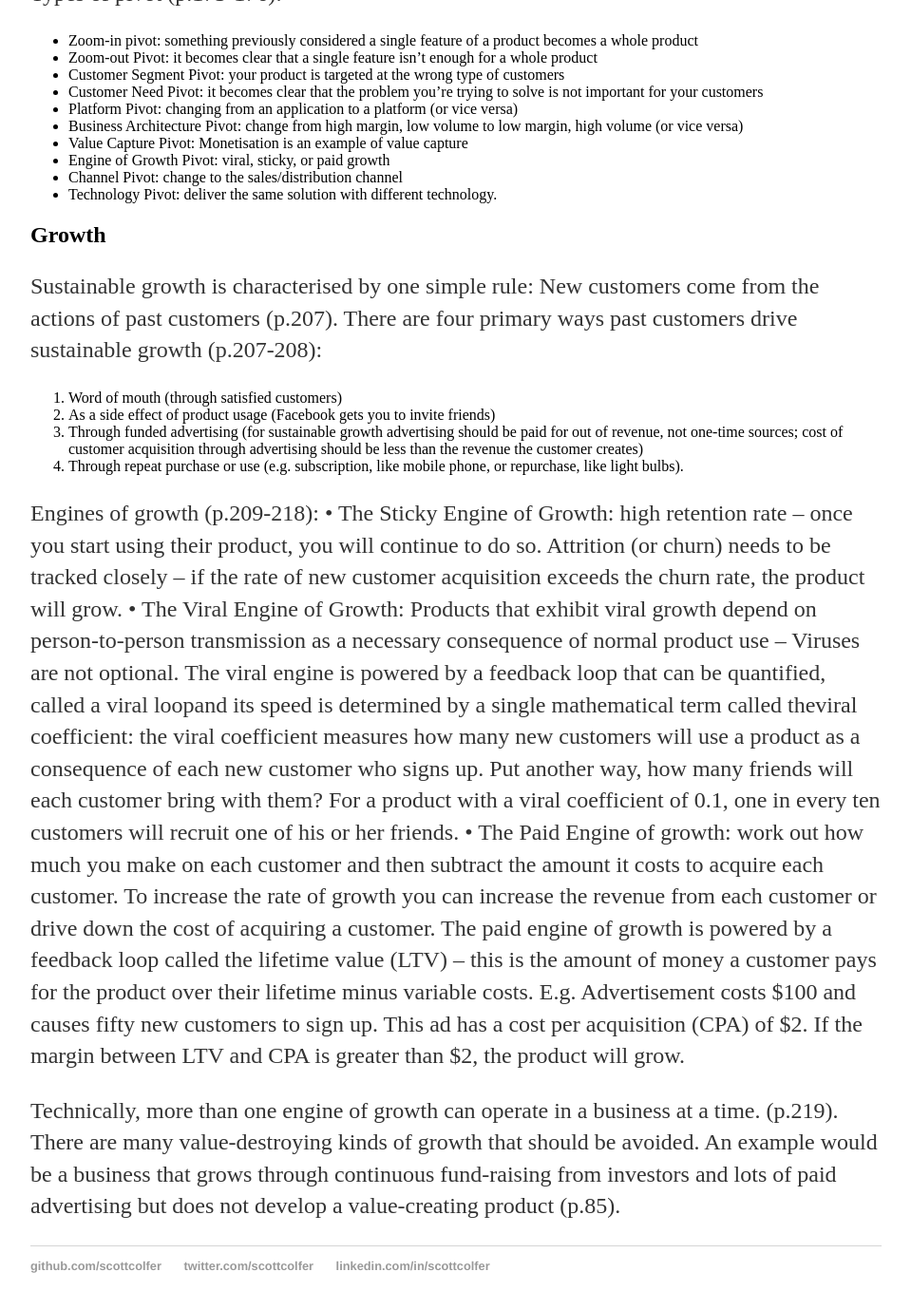
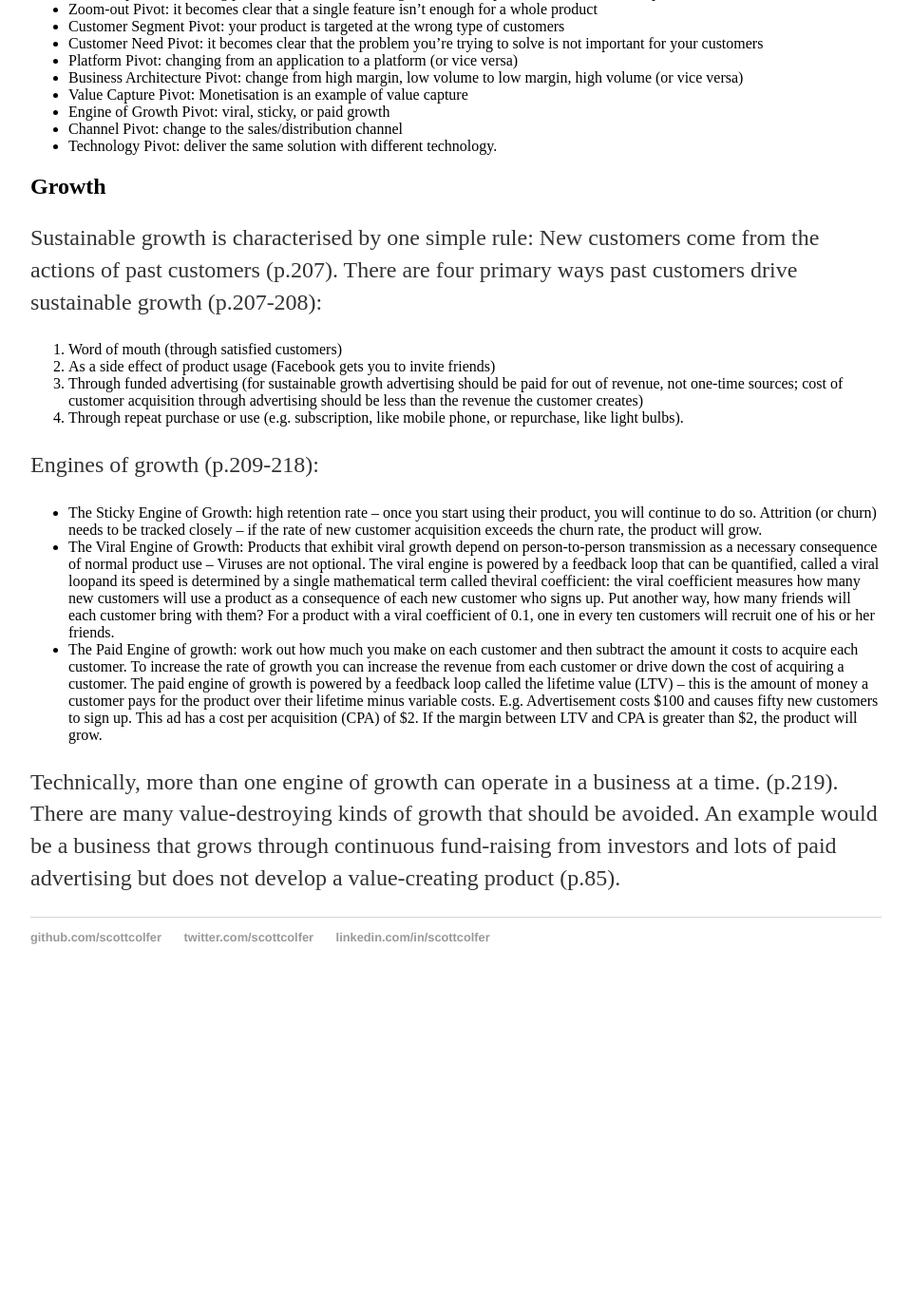
Before and after one commit to scottcolfer/scottcolfer.github.io, a Jekyll site: the page built from _posts/2012-06-05-lean-startup-for-product-managers.md, in a window 1280 px wide and 1400 px high, scrolled down 4237 px. Shown: the top 1379 px of the window at 95% size, without its empty margins (160-1119 px from the left). Built offline with Jekyll 4.4.1, drawn with Linux system fonts in a browser that asks for light colours; after the commit the page ends 5291 px from its top, so only the background shows below that; some of the changed text lies outside the part shown.

Commit message:
Update 2012-06-05-lean-startup-for-product-managers.md
Further formatting errors.

```diff
--- a/_posts/2012-06-05-lean-startup-for-product-managers.md
+++ b/_posts/2012-06-05-lean-startup-for-product-managers.md
@@ -5,7 +5,7 @@ date: 2012-06-05
 ---
 
 # tl;dr
-[The Lean Startup](http://theleanstartup.com/) by [Eric Ries])https://twitter.com/ericries) can help to create breakthrough new products (‘disruptive innovation’) that can create new sustainable sources of growth (p.31). Product Management enacts many of the principles outlined in the Lean Startup and is a useful touch-point for product managers. The pivot is at the heart of the Lean Startup: pivots represent the option to bulid, test and learn or to fail quickly and cheaply.
+[The Lean Startup](http://theleanstartup.com/) by [Eric Ries](https://twitter.com/ericries) can help to create breakthrough new products (‘disruptive innovation’) that can create new sustainable sources of growth (p.31). Product Management enacts many of the principles outlined in the Lean Startup and is a useful touch-point for product managers. The pivot is at the heart of the Lean Startup: pivots represent the option to bulid, test and learn or to fail quickly and cheaply.
 
 ## Introduction.
 This post is a largely paraphrased overview of the Lean Startup (with page references to help you locate the original text).
@@ -38,10 +38,9 @@ Learning is the essential unit of progress for startups. The effort that is not
 *Get out of the building and speak to real people* – behind all metrics & reports are real people. Run experiments to observe real customer behaviour  (p.58) and avoid vanity metrics that give the illusion of success: focus on real progress. An experiment is more than just a theoretical inquiry, it is also a first product (p.63).
 
 Example experiments (p.61):
-
-The value hypothesis tests whether a product or service really delivers value to customers once they are using it
-The growth hypothesis tests how new customers will discover a product or service.
-Build-Measure-Learn feedback loop
+* The value hypothesis tests whether a product or service really delivers value to customers once they are using it
+* The growth hypothesis tests how new customers will discover a product or service.
+* Build-Measure-Learn feedback loop
 
 ## build-measure-learn-feedback loop
 
@@ -96,8 +95,8 @@ Sustainable growth is characterised by one simple rule: New customers come from
 4. Through repeat purchase or use (e.g. subscription, like mobile phone, or repurchase, like light bulbs).
 
 Engines of growth (p.209-218):
-• The Sticky Engine of Growth: high retention rate – once you start using their product, you will continue to do so. Attrition (or churn) needs to be tracked closely – if the rate of new customer acquisition exceeds the churn rate, the product will grow.
-• The Viral Engine of Growth: Products that exhibit viral growth depend on person-to-person transmission as a necessary consequence of normal product use – Viruses are not optional. The viral engine is powered by a feedback loop that can be quantified, called a viral loopand its speed is determined by a single mathematical term called theviral coefficient: the viral coefficient measures how many new customers will use a product as a consequence of each new customer who signs up. Put another way, how many friends will each customer bring with them? For a product with a viral coefficient of 0.1, one in every ten customers will recruit one of his or her friends.
-• The Paid Engine of growth: work out how much you make on each customer and then subtract the amount it costs to acquire each customer. To increase the rate of growth you can increase the revenue from each customer or drive down the cost of acquiring a customer. The paid engine of growth is powered by a feedback loop called the lifetime value (LTV) – this is the amount of money a customer pays for the product over their lifetime minus variable costs. E.g. Advertisement costs $100 and causes fifty new customers to sign up. This ad has a cost per acquisition (CPA) of $2. If the margin between LTV and CPA is greater than $2, the product will grow.
+* The Sticky Engine of Growth: high retention rate – once you start using their product, you will continue to do so. Attrition (or churn) needs to be tracked closely – if the rate of new customer acquisition exceeds the churn rate, the product will grow.
+* The Viral Engine of Growth: Products that exhibit viral growth depend on person-to-person transmission as a necessary consequence of normal product use – Viruses are not optional. The viral engine is powered by a feedback loop that can be quantified, called a viral loopand its speed is determined by a single mathematical term called theviral coefficient: the viral coefficient measures how many new customers will use a product as a consequence of each new customer who signs up. Put another way, how many friends will each customer bring with them? For a product with a viral coefficient of 0.1, one in every ten customers will recruit one of his or her friends.
+* The Paid Engine of growth: work out how much you make on each customer and then subtract the amount it costs to acquire each customer. To increase the rate of growth you can increase the revenue from each customer or drive down the cost of acquiring a customer. The paid engine of growth is powered by a feedback loop called the lifetime value (LTV) – this is the amount of money a customer pays for the product over their lifetime minus variable costs. E.g. Advertisement costs $100 and causes fifty new customers to sign up. This ad has a cost per acquisition (CPA) of $2. If the margin between LTV and CPA is greater than $2, the product will grow.
 
 Technically, more than one engine of growth can operate in a business at a time. (p.219). There are many value-destroying kinds of growth that should be avoided. An example would be a business that grows through continuous fund-raising from investors and lots of paid advertising but does not develop a value-creating product (p.85).
```
